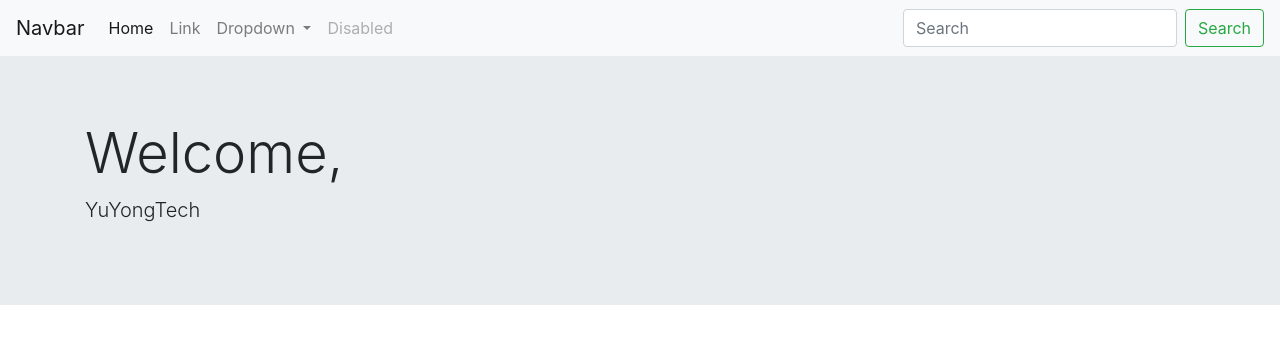
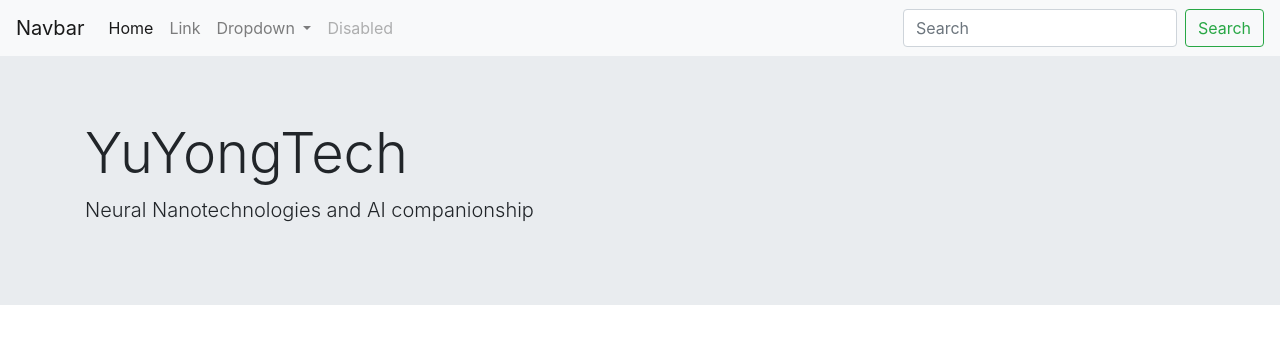
Before and after one commit to AddisonApisarn/Portfolio, a plain HTML site: page home.html in a window 1280 px wide. Drawn offline with nearby package versions, Linux system fonts and the light colour scheme.

Commit message:
added jumbotron

```diff
--- a/home.html
+++ b/home.html
@@ -37,10 +37,10 @@
             Dropdown
           </a>
           <div class="dropdown-menu" aria-labelledby="navbarDropdown">
-            <a class="dropdown-item" href="about.html">About Me</a>
+            <a class="dropdown-item" href="index.html">Index</a>
             <a class="dropdown-item" href="gallery.html">Gallery</a>
             <div class="dropdown-divider"></div>
-            <a class="dropdown-item" href="index.html">Index</a>
+            <a class="dropdown-item" href="about.html">About Me</a>
           </div>
         </li>
         <li class="nav-item">
@@ -60,8 +60,8 @@
     <!-- Jumbotron -->
     <div class="jumbotron jumbotron-fluid">
             <div class="container">
-          <h1 class="display-4">Welcome,</h1>
-          <p class="lead">YuYongTech</p>
+          <h1 class="display-4">YuYongTech</h1>
+          <p class="lead">Neural Nanotechnologies and AI companionship</p>
 
         </div>
     </div>
```
Also changed, not shown: gallery.html (+2 -2 lines).
